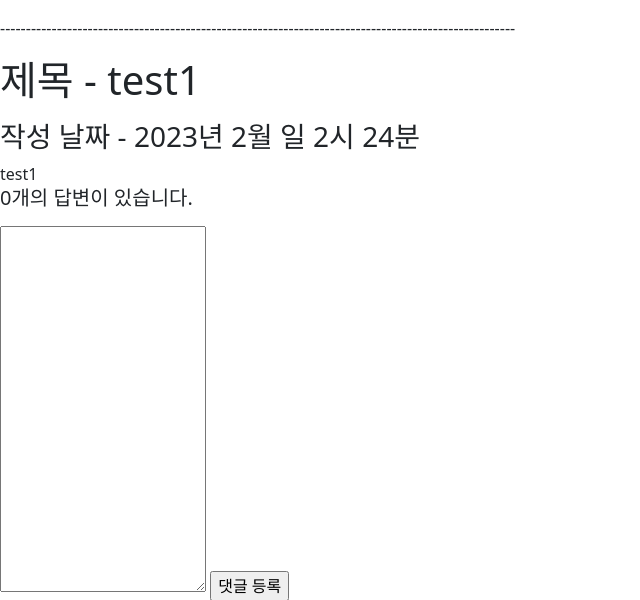
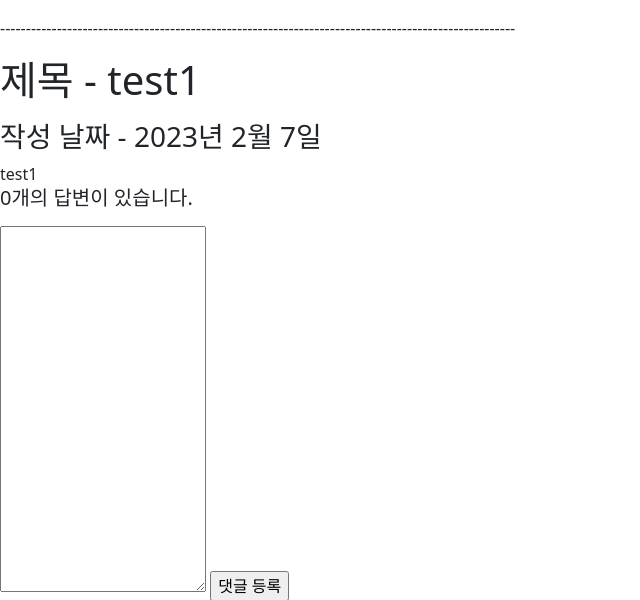
Before and after one commit to minjunasdf/website, a Django app: page /textpage/1/ in a window 1280 px wide. Shown: the part 74-674 px from the top of the page, without its empty margins (0-640 px from the left). Run offline with Django 4.2, Linux system fonts and the light colour scheme; data comes from the database, SQL or seed files in the repository; data that the repository does not hold is empty.

Commit message:
사이트 환경 수정

```diff
--- a/templates/textpage/text_detail.html
+++ b/templates/textpage/text_detail.html
@@ -4,9 +4,7 @@
   <h3>
     작성 날짜 - {{ text.create_date.year }}년
                 {{ text.create_date.month }}월
-                {{ text.create_date.days }}일
-                 {{ text.create_date.hour }}시
-                 {{ text.create_date.minute }}분
+                {{ text.create_date.day }}일
     </h3>
 
   <div>
--- a/templates/textpage/textpage_list.html
+++ b/templates/textpage/textpage_list.html
@@ -24,8 +24,6 @@
                 {{ question.create_date.year }}년
                 {{ question.create_date.month }}월
                 {{ question.create_date.day }}일
-                 {{ question.create_date.hour }}시
-                 {{ question.create_date.minute }}분
             </td>
         </tr>
         {% endfor %}
```
